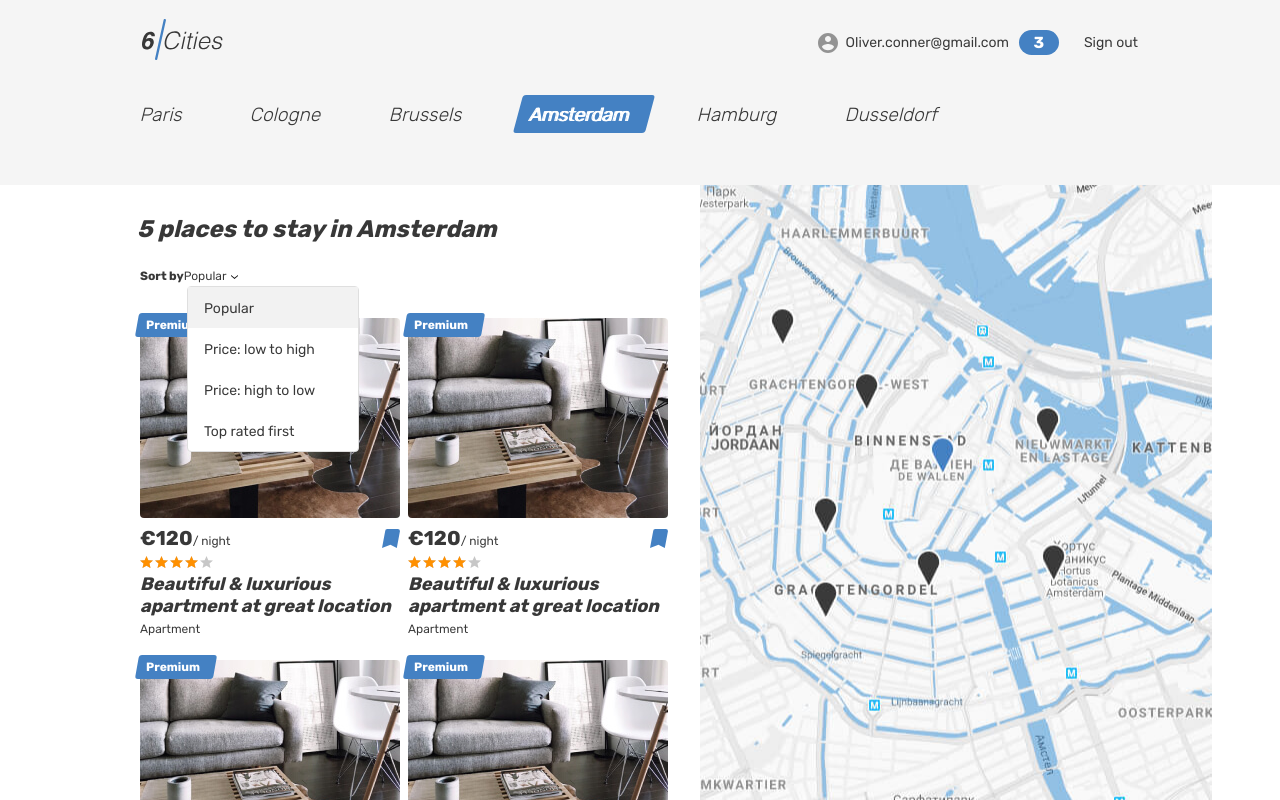
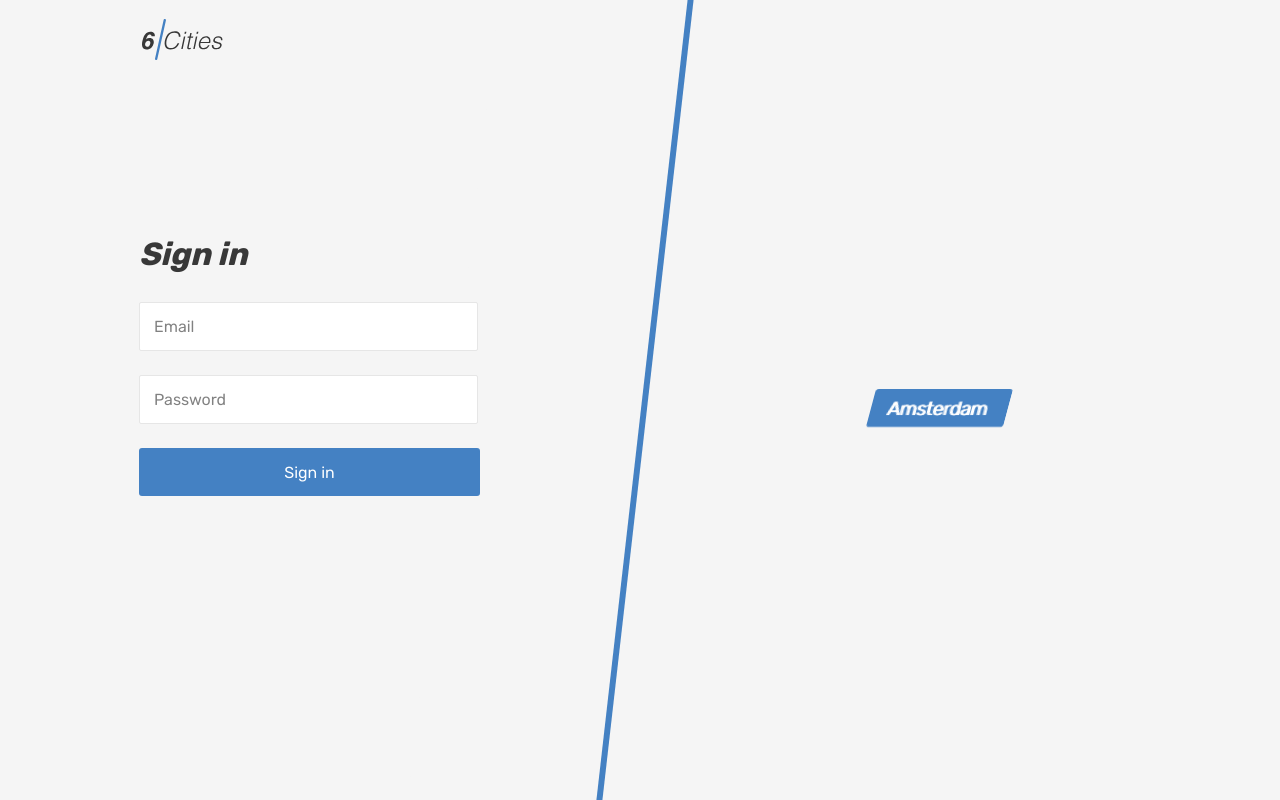
Before and after one commit to htmlacademy-react/122093-six-cities-15, a React (Vite) app: page /login in a window 1280 px wide. Built offline with nearby package versions, Linux system fonts and the light colour scheme.

Commit message:
Маршрут по тайным тропам

```diff
--- a/src/app.tsx
+++ b/src/app.tsx
@@ -1,5 +1,19 @@
+import { Routes, Route } from 'react-router-dom';
 import MainPage from './pages/main-page';
+import LoginPage from './pages/login-page';
+import FavoritesPage from './pages/favorites-page';
+import OfferPage from './pages/offer-page';
+import NotFoundPage from './pages/not-found-page';
+import ProtectedRoute from './components/protected-route';
 
 export default function App() {
-  return <MainPage cards = {Array.from({ length: 5 }, () => ({isFavorite: true, isPremium: true}))} />;
+  return (
+    <Routes>
+      <Route path="/" element={<MainPage cards = {Array.from({ length: 5 }, () => ({isFavorite: true, isPremium: true}))} />} />
+      <Route path="/login" element={<LoginPage />} />
+      <Route path="/favorites" element={<ProtectedRoute hasAccess={false}><FavoritesPage card = {{isFavorite: true, isPremium: true}} /></ProtectedRoute> } />
+      <Route path="/offer/:id" element={<OfferPage />} />
+      <Route path="*" element={<NotFoundPage />} />
+    </Routes>
+  );
 }
--- /dev/null
+++ b/src/components/protected-route.tsx
@@ -0,0 +1,11 @@
+import { ReactNode } from 'react';
+import { Navigate } from 'react-router-dom';
+
+type TProtectedRouteProps = {
+  hasAccess: boolean;
+  children: ReactNode;
+}
+
+export default function ProtectedRoute({ hasAccess, children }: TProtectedRouteProps) {
+  return hasAccess ? children : <Navigate to="/login" />;
+}
--- a/src/index.tsx
+++ b/src/index.tsx
@@ -1,6 +1,7 @@
 import React from 'react';
 import ReactDOM from 'react-dom/client';
 import App from './app';
+import {BrowserRouter} from 'react-router-dom';
 
 const root = ReactDOM.createRoot(
   document.getElementById('root') as HTMLElement
@@ -8,6 +9,8 @@ const root = ReactDOM.createRoot(
 
 root.render(
   <React.StrictMode>
-    <App />
+    <BrowserRouter>
+      <App />
+    </BrowserRouter>
   </React.StrictMode>
 );
--- /dev/null
+++ b/src/pages/not-found-page.tsx
@@ -0,0 +1,3 @@
+export default function NotFoundPage() {
+  return '404 Not Found';
+}
```
